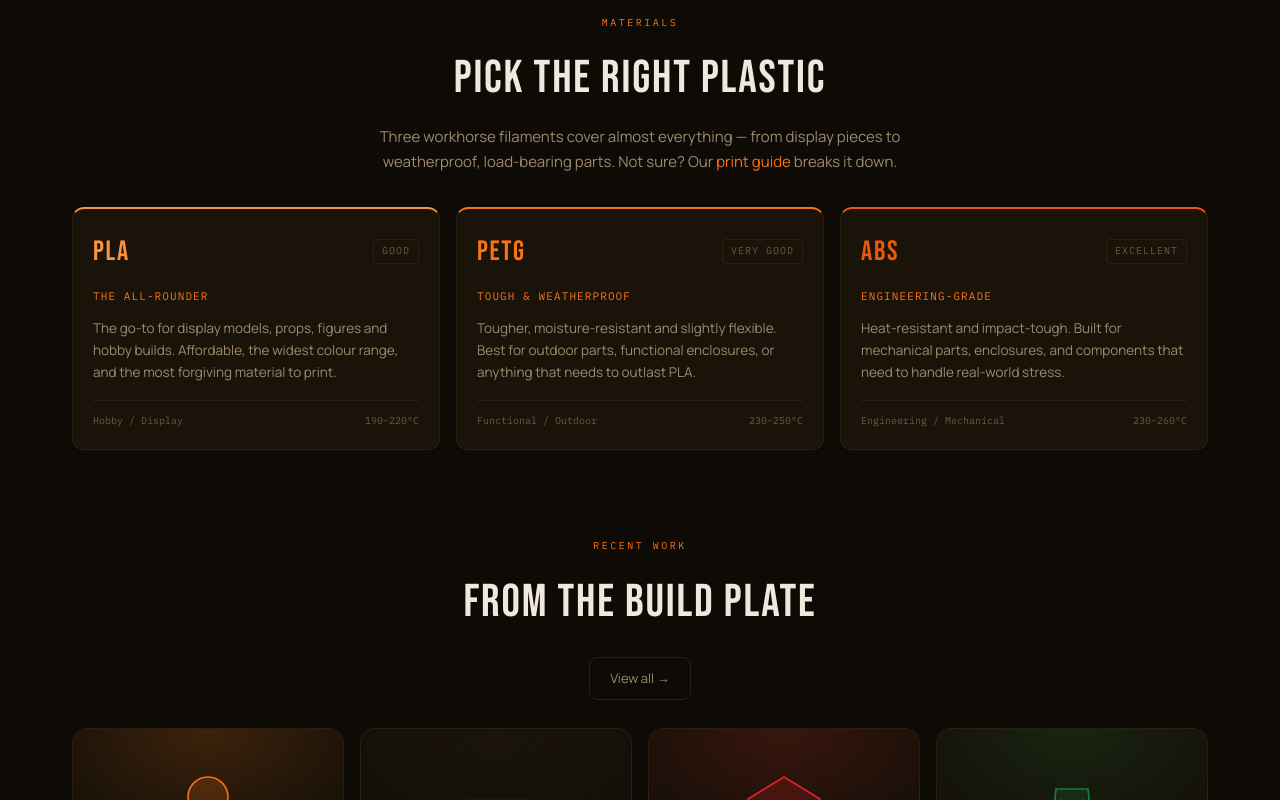
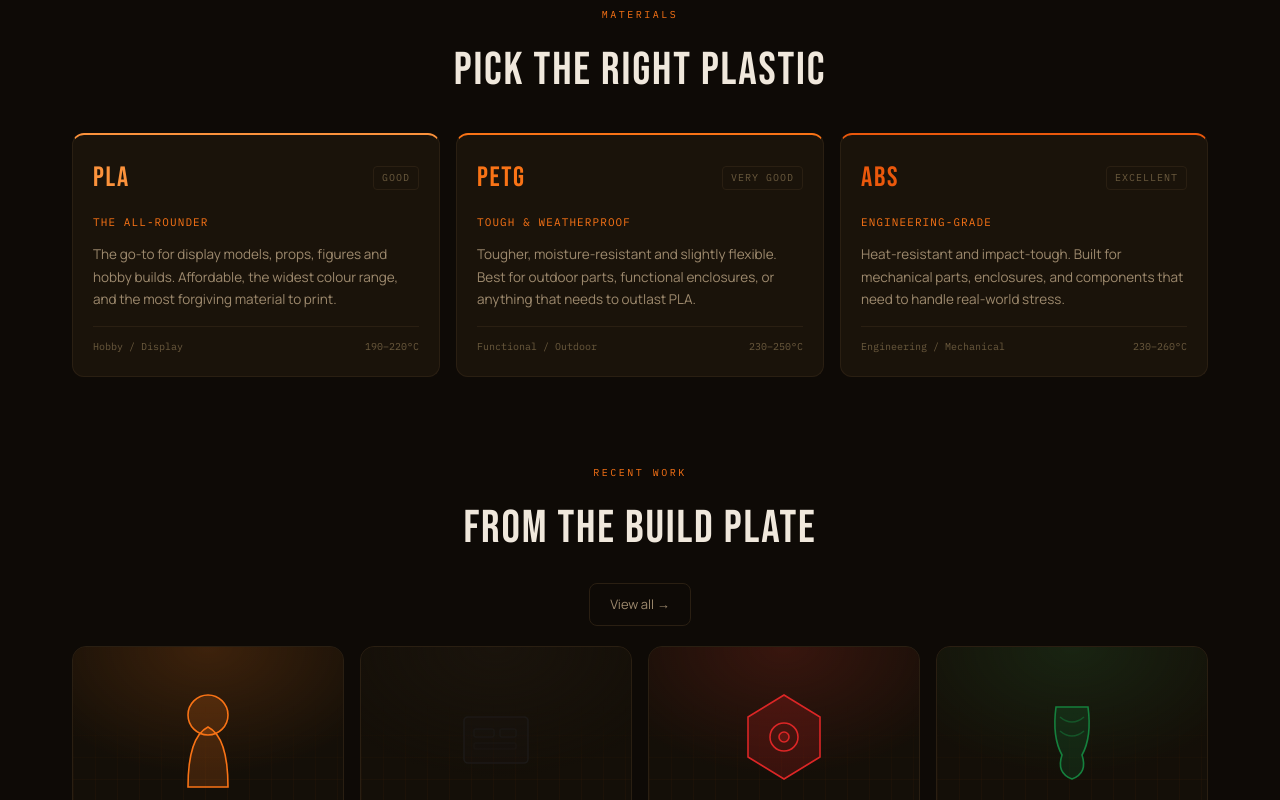
Before and after one commit to BT888BT/Stratum3D, a Next.js app: page / in a window 1280 px wide. Shown: the part 1320-2120 px from the top of the page. Built offline with nearby package versions, Linux system fonts and the light colour scheme.

Commit message:
push and commin

```diff
--- a/app/page.tsx
+++ b/app/page.tsx
@@ -105,7 +105,7 @@ export default function Home() {
       {/* ── How it works ─────────────────────────────────────── */}
       <section style={{ marginBottom: "clamp(48px, 8vw, 88px)" }}>
         <span className="eyebrow" style={{ textAlign: "center", marginBottom: 10 }}>How it works</span>
-        <h2 className="font-display" style={{ fontSize: "clamp(30px, 5vw, 46px)", textAlign: "center", marginBottom: 36 }}>
+        <h2 className="font-display" style={{ fontSize: "clamp(30px, 5vw, 46px)", textAlign: "center", marginBottom: 28 }}>
           THREE STEPS TO A FINISHED PART
         </h2>
         <div style={{ display: "grid", gridTemplateColumns: "repeat(auto-fit, minmax(240px, 1fr))", gap: 16 }}>
@@ -126,13 +126,9 @@ export default function Home() {
       {/* ── Materials ────────────────────────────────────────── */}
       <section style={{ marginBottom: "clamp(48px, 8vw, 88px)" }}>
         <span className="eyebrow" style={{ textAlign: "center", marginBottom: 10 }}>Materials</span>
-        <h2 className="font-display" style={{ fontSize: "clamp(30px, 5vw, 46px)", textAlign: "center", marginBottom: 8 }}>
+        <h2 className="font-display" style={{ fontSize: "clamp(30px, 5vw, 46px)", textAlign: "center", marginBottom: 24 }}>
           PICK THE RIGHT PLASTIC
         </h2>
-        <p style={{ fontSize: 15, color: "var(--text-dim)", maxWidth: 560, textAlign: "center", margin: "0 auto 32px" }}>
-          Three workhorse filaments cover almost everything — from display pieces to weatherproof,
-          load-bearing parts. Not sure? Our <Link href="/guide" style={{ color: "var(--orange)" }}>print guide</Link> breaks it down.
-        </p>
         <div style={{ display: "grid", gridTemplateColumns: "repeat(auto-fit, minmax(260px, 1fr))", gap: 16 }}>
           {MATERIALS.map((m) => (
             <div key={m.key} className="card" style={{ borderTop: `2px solid ${m.accent}` }}>
@@ -153,7 +149,7 @@ export default function Home() {
 
       {/* ── Gallery preview ──────────────────────────────────── */}
       <section style={{ marginBottom: "clamp(48px, 8vw, 88px)" }}>
-        <div style={{ display: "flex", flexDirection: "column", alignItems: "center", marginBottom: 28, gap: 16 }}>
+        <div style={{ display: "flex", flexDirection: "column", alignItems: "center", marginBottom: 20, gap: 16 }}>
           <div style={{ textAlign: "center" }}>
             <span className="eyebrow" style={{ textAlign: "center", marginBottom: 10 }}>Recent work</span>
             <h2 className="font-display" style={{ fontSize: "clamp(30px, 5vw, 46px)" }}>FROM THE BUILD PLATE</h2>
@@ -178,7 +174,7 @@ export default function Home() {
       {/* ── Testimonials ─────────────────────────────────────── */}
       <section style={{ marginBottom: "clamp(48px, 8vw, 88px)" }}>
         <span className="eyebrow" style={{ textAlign: "center", marginBottom: 10 }}>What customers say</span>
-        <h2 className="font-display" style={{ fontSize: "clamp(30px, 5vw, 46px)", textAlign: "center", marginBottom: 32 }}>TRUSTED BY PERTH MAKERS</h2>
+        <h2 className="font-display" style={{ fontSize: "clamp(30px, 5vw, 46px)", textAlign: "center", marginBottom: 24 }}>TRUSTED BY PERTH MAKERS</h2>
         <div style={{ display: "grid", gridTemplateColumns: "repeat(auto-fit, minmax(260px, 1fr))", gap: 16 }}>
           {TESTIMONIALS.map((t) => (
             <div key={t.name} className="card">
```
